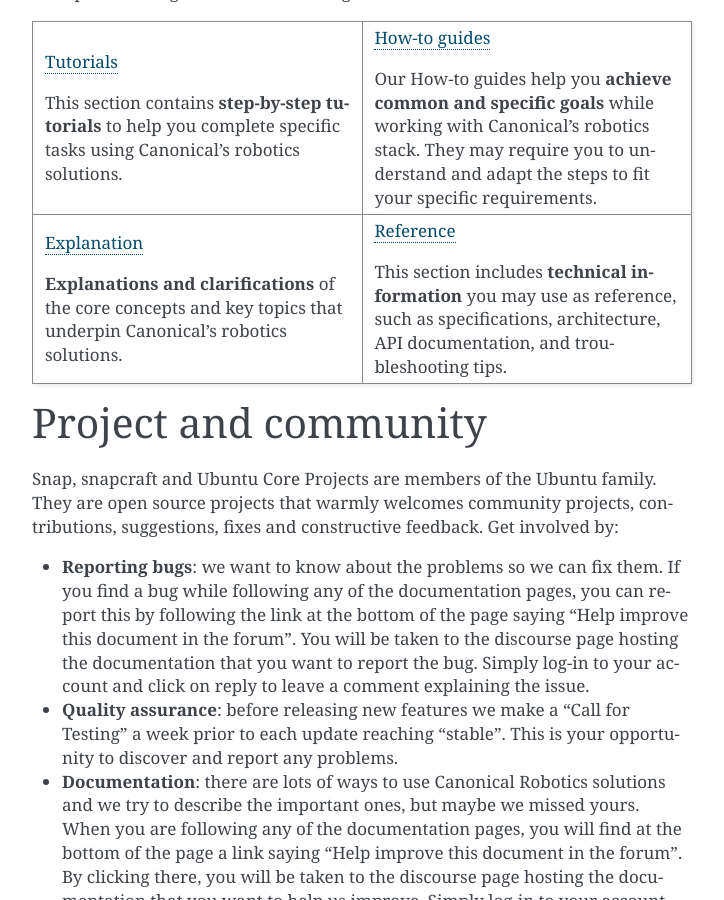
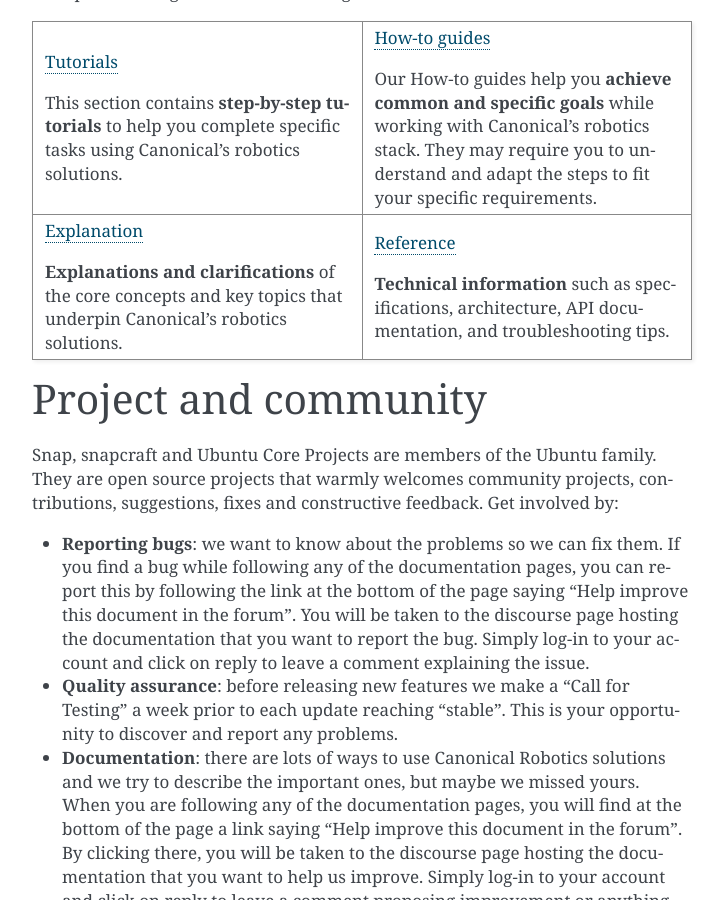
Before and after one commit to canonical/robotics_documentation, a Sphinx documentation site: the page built from docs/index.rst, in a window 1280 px wide and 900 px high, scrolled down 650 px. Shown: the whole window, without its empty margins (388-1112 px from the left). Built offline with Sphinx 7.4.7, drawn with Linux system fonts in a browser that asks for light colours; pages that are not in the unit, such as notebooks, are missing from menus.

Commit message:
update reference landing page summary

```diff
--- a/docs/references/index.md
+++ b/docs/references/index.md
@@ -6,8 +6,8 @@
 
 % Include start summary
 
-This section includes **technical information** you may use as reference,
-such as specifications, architecture, API documentation, and troubleshooting tips.
+**Technical information** such as specifications, architecture,
+API documentation, and troubleshooting tips.
 
 % Include stop summary
 
```
